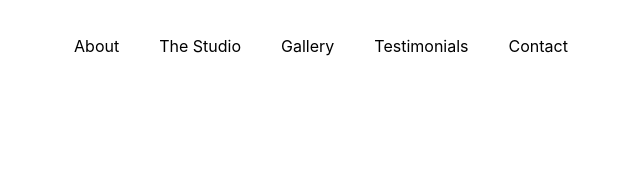
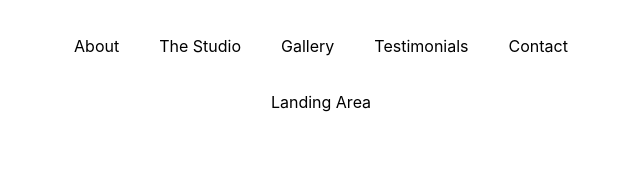
Before and after one commit to proiacm/C.P.Art-Studio, a React (Create React App) app: page / in a window 1280 px wide. Shown: the top 182 px of the page, without its empty margins (319-959 px from the left). Built offline with nearby package versions, Linux system fonts and the light colour scheme.

Commit message:
Set up Landing component

```diff
--- a/src/App.js
+++ b/src/App.js
@@ -1,5 +1,6 @@
 import React, {Component} from 'react'
 import './App.css';
+import Landing from './Landing/Landing';
 import Nav from './Nav/Nav';
 
 class App extends Component {
@@ -8,6 +9,7 @@ class App extends Component {
     return (
       <div className="App">
         <Nav />
+        <Landing />
       </div>
     );
   }
--- /dev/null
+++ b/src/Landing/Landing.js
@@ -0,0 +1,13 @@
+import React from 'react';
+import './Landing.css';
+
+const Landing = () => {
+
+  return (
+        <div>
+          Landing Area
+        </div>
+  )
+}
+
+export default Landing;
```
Also changed, not shown: src/Landing/Landing.css (added), 1 other file (tests, documents, lock files or other folders).
